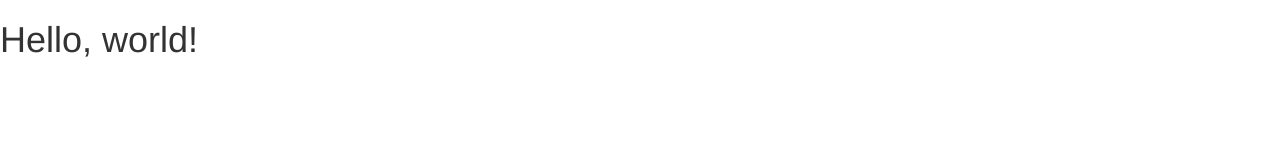
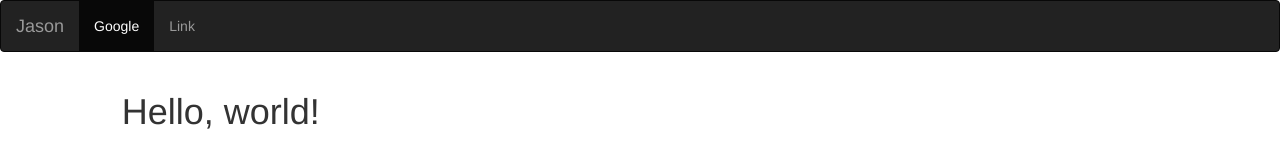
Before and after one commit to jasonmoens/firehosed-git, a plain HTML site: page index.html in a window 1280 px wide. Drawn offline with nearby package versions, Linux system fonts and the light colour scheme.

Commit message:
Adding header and div

```diff
--- a/index.html
+++ b/index.html
@@ -14,7 +14,32 @@
     <![endif]-->
   </head>
   <body>
-    <h1>Hello, world!</h1>
+
+
+    <nav class="navbar navbar-inverse" role="navigation">
+      <!-- Brand and toggle get grouped for better mobile display -->
+      <div class="navbar-header">
+        <button type="button" class="navbar-toggle" data-toggle="collapse" data-target="#bs-example-navbar-collapse-1">
+          <span class="sr-only">Toggle navigation</span>
+          <span class="icon-bar"></span>
+          <span class="icon-bar"></span>
+          <span class="icon-bar"></span>
+        </button>
+        <a class="navbar-brand" href="index.html">Jason</a>
+      </div>
+
+      <!-- Collect the nav links, forms, and other content for toggling -->
+      <div class="collapse navbar-collapse" id="bs-example-navbar-collapse-1">
+        <ul class="nav navbar-nav">
+          <li class="active"><a href="http://www.google.com">Google</a></li>
+          <li><a href="#">Link</a></li>
+        </ul>
+      </div><!-- /.navbar-collapse -->
+    </nav>
+
+    <div class="col-xs-6 col-xs-offset-3 col-sm-3 col-sm-offset-1">
+      <h1>Hello, world!</h1>
+    </div>
 
     <!-- jQuery (necessary for Bootstrap's JavaScript plugins) -->
     <script src="https://code.jquery.com/jquery.js"></script>
```
